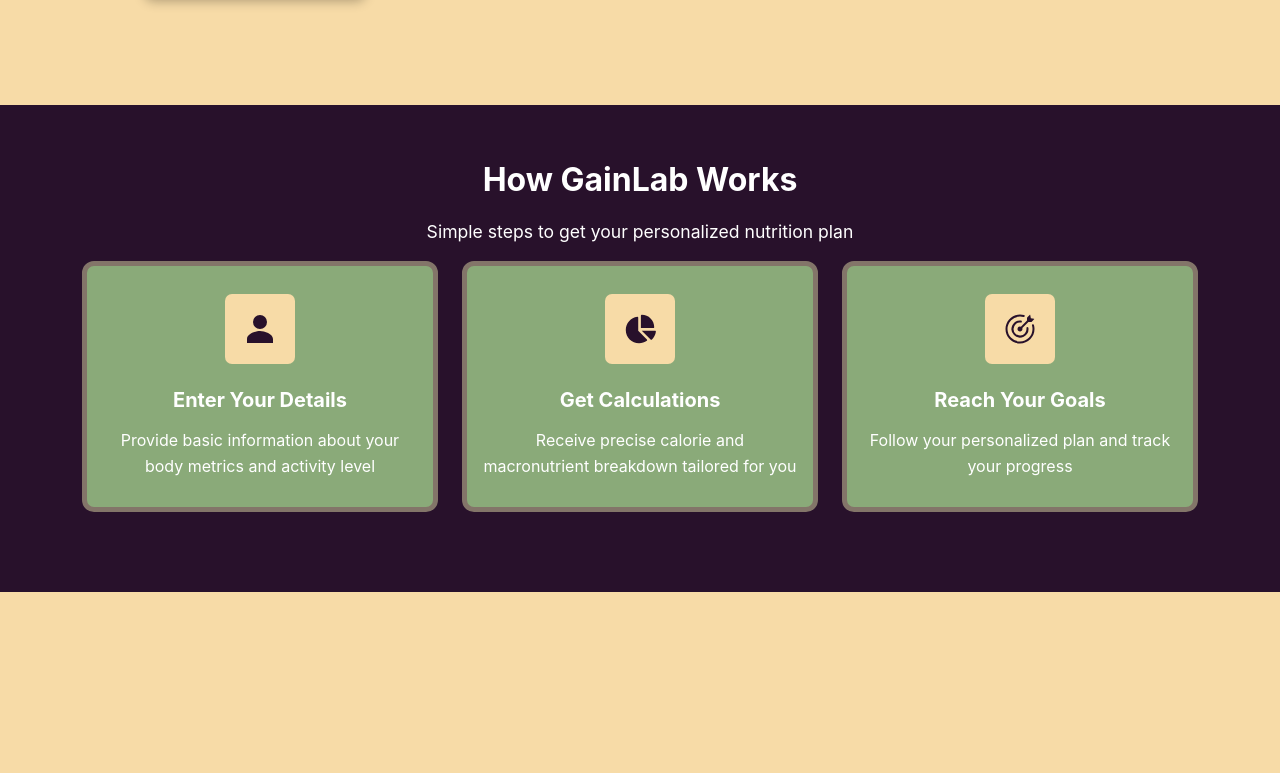
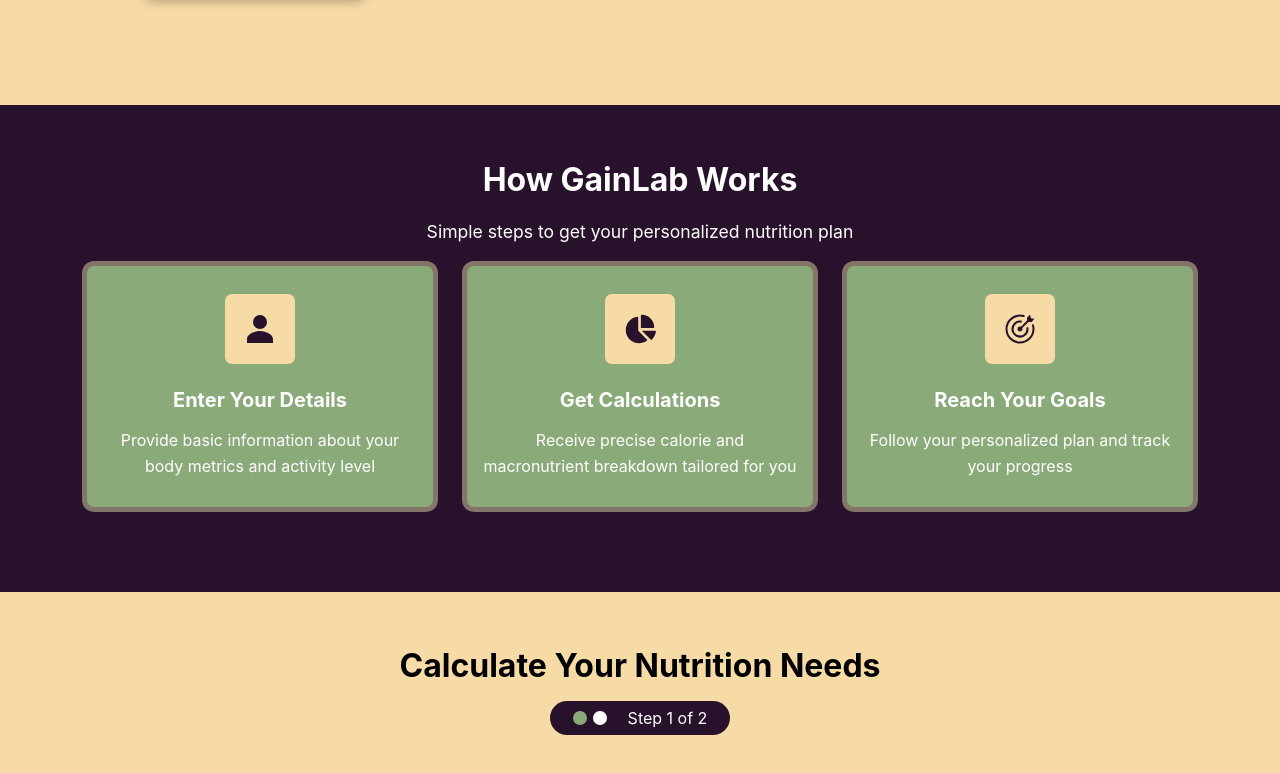
Before and after one commit to BasemGhasan/GainLab-Intake-Calculator, a Next.js app: page / in a window 1280 px wide. Shown: the part 761-1534 px from the top of the page. Before the commit the page ends 1353 px from the top, so only its background shows below. Built offline with nearby package versions, Linux system fonts and the light colour scheme.

Commit message:
Build the calcualte section fundation

```diff
--- a/src/app/page.tsx
+++ b/src/app/page.tsx
@@ -1,6 +1,7 @@
 import Navbar from "../components/navbar";
 import Hero from "../components/hero";
 import HowItWorks from "../components/howItWorks";
+import CalculateNutrition from "../components/calculateNutrition";
 
 export default function Home() {
   return (
@@ -9,6 +10,7 @@
       <main>
         <Hero />
         <HowItWorks />
+        <CalculateNutrition />
       </main>
     </>
   );
--- /dev/null
+++ b/src/components/calculateNutrition/calculateNutrition.tsx
@@ -0,0 +1,23 @@
+'use client'
+import { useState } from "react";
+import styles from "../../styles/calculateNutrition/calculateNutrition.module.css"
+
+const CalculateNutrition = () => {
+    const [page, setPage] = useState(1);
+    return (
+        <section className={styles.calculateSection}>
+            <h2 className={styles.sectionTitle}>
+                Calculate Your Nutrition Needs
+            </h2>
+            <div className={styles.indicatorsContainer}>
+                <div className={`${styles.pageIndicator} ${page === 1 ? styles.activeIndicator : styles.inactiveIndicator}`}>
+                </div>
+                <div className={`${styles.pageIndicator} ${page === 2 ? styles.activeIndicator : styles.inactiveIndicator}`}>
+                </div>
+                <p className={styles.pageCounter}>Step {page} of 2</p>
+            </div>
+        </section>
+    )
+}
+
+export default CalculateNutrition
--- /dev/null
+++ b/src/components/calculateNutrition/index.ts
@@ -0,0 +1 @@
+export { default } from "./calculateNutrition";
--- /dev/null
+++ b/src/styles/calculateNutrition/calculateNutrition.module.css
@@ -0,0 +1,40 @@
+@import "../colors.css";
+
+.calculateSection {
+    display: flex;
+    flex-direction: column;
+    align-items: center;
+    justify-content: center;
+    margin: 55px 0px;
+}
+.sectionTitle {
+    color: var(--color-black);
+    font-weight: 700;
+    margin-bottom: 15px;
+}
+.indicatorsContainer {
+    display: flex;
+    align-items: center;
+    gap: 6px;
+    background-color: var(--color-primary);
+    padding: 5px 23px;
+    border-radius: 25px;
+}
+.pageIndicator {
+    height: 0px;
+    border-radius: 50px;
+    padding: 7px;
+    background-color: var(--color-white);
+}
+.activeIndicator {
+    background-color: var(--color-accent);
+}
+
+.inactiveIndicator {
+    background-color: var(--color-white);
+}
+.pageCounter {
+    margin: 0px;
+    color: var(--color-white);
+    margin-left: 15px;
+}
--- a/src/styles/colors.css
+++ b/src/styles/colors.css
@@ -5,5 +5,6 @@
   --color-accent: #8aaa79;
   --color-muted: #837569;
   --color-background: #f7dba7;
-  --color-white: #ffffff
+  --color-white: #ffffff;
+  --color-black: #000000
 }
--- a/src/styles/howItWorks/howItWorks.module.css
+++ b/src/styles/howItWorks/howItWorks.module.css
@@ -1,6 +1,8 @@
+@import "../colors.css";
+
 .howItWorksSection {
-  background-color: #28112b;
-  color: white;
+  background-color: var(--color-primary);
+  color: var(--color-white);
   padding-top: 3.5rem;
   padding-bottom: 5rem;
 }
```
Also changed, not shown: src/components/calculateNutrition/activityInfo.tsx (added, +9 -0 lines), src/components/calculateNutrition/basicInfo.tsx (added, +9 -0 lines).
